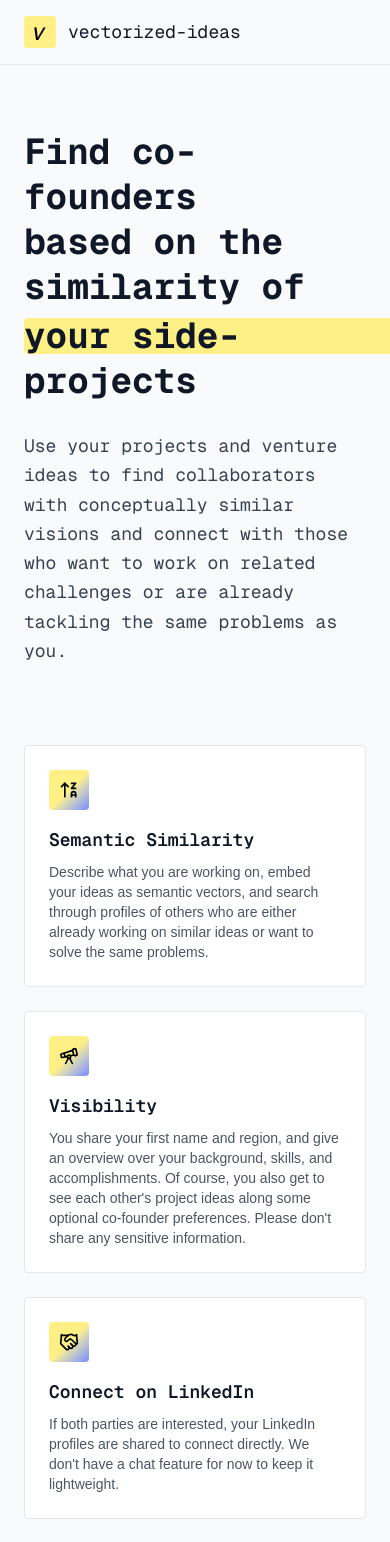
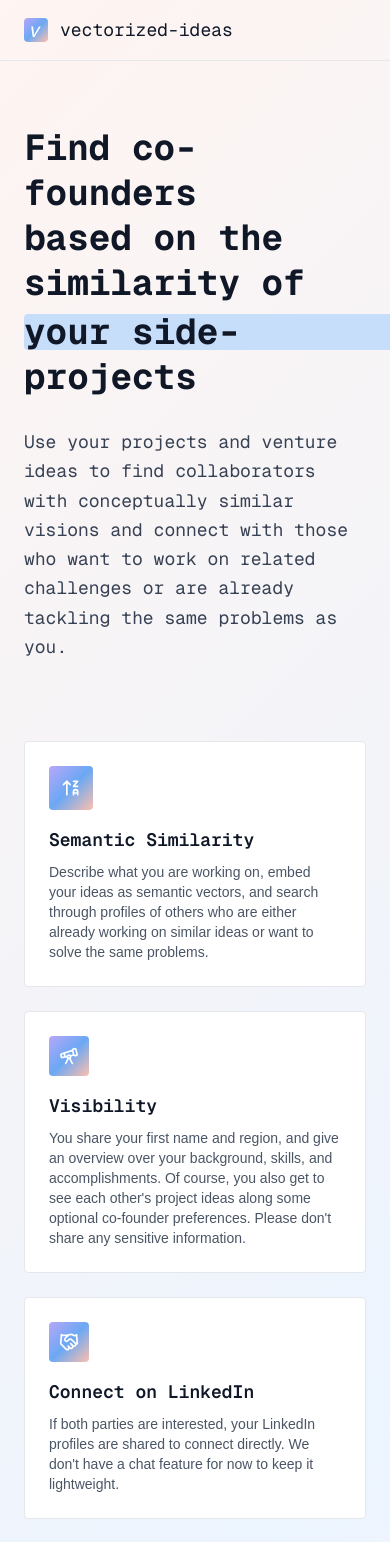
Before and after one commit to tmoxter/vectorized-ideas, a Next.js app in the folder apps/web/: page / in a window 390 px wide. Shown: the top 1542 px of the page. Built offline with nearby package versions, Linux system fonts and the light colour scheme; no server answers.

Commit message:
UI overhaul: new maion color, accent color, added rocket image to landing page

```diff
--- a/apps/web/src/app/blocked/page.tsx
+++ b/apps/web/src/app/blocked/page.tsx
@@ -205,7 +205,7 @@ export default function BlockedProfilesPage() {
   }
 
   return (
-    <div className="min-h-screen bg-gray-50">
+    <div className="min-h-screen bg-gradient-breathe pb-10">
       <Navigation
         currentPage="blocked"
         userEmail={user?.email}
@@ -219,7 +219,7 @@ export default function BlockedProfilesPage() {
           </h1>
 
           {message && (
-            <div className="mb-6 p-4 bg-blue-50 text-blue-700 border border-blue-200 rounded font-mono text-sm">
+            <div className="mb-6 p-4 bg-blue-50 text-blue-700 border border-yellow-200 rounded font-mono text-sm">
               {message}
             </div>
           )}
--- a/apps/web/src/app/globals.css
+++ b/apps/web/src/app/globals.css
@@ -10,11 +10,13 @@
   --color-foreground: var(--foreground);
   --font-sans: var(--font-geist-sans);
   --font-mono: var(--font-geist-mono);
+  --color-silver: #DFEBFF;
+  --color-typewriter: #c7defb;
 }
 
 @media (prefers-color-scheme: dark) {
   :root {
-    --background: #0a0a0a;
+    --background: #cbd1e5;
     --foreground: #ededed;
   }
 }
@@ -34,10 +36,9 @@
 .bg-gradient-breathe {
   background: linear-gradient(
     -45deg,
-    #fff7ed, #fef3c7, #fde68a, #fff7ed
+    #b7a7f80b, #6ba9f420, #fdbfac2a
   );
-  background-size: 400% 400%;
-  animation: gradient-breathe 20s ease-in-out infinite;
+  background-size: 100% 100%;
 }
 
 body {
@@ -62,7 +63,7 @@ body {
   right: -0.08em;
   bottom: 0.06em;         /* sit just under the baseline */
   height: 0.78em;         /* roughly x-height */
-  background: #fdf7c4;    /* Tailwind yellow-300 */
+  background: sky-100;    /* Tailwind yellow-300 */
   border-radius: 0.15em;  /* soft corners */
   z-index: -1;            /* behind the text */
   filter: blur(0.6px);    /* soften the fill to feel brushy */
@@ -80,6 +81,36 @@ body {
 }
 
 ::selection {
-  background-color: #fdf7c4; /* Tailwind's yellow-200 equivalent */
+  background-color: #bedbff; /* Tailwind's yellow-200 equivalent */
   color: #000000;            /* text color when highlighted */
 }
+
+@keyframes drift {
+  0% { background-position: 0 0; }
+  100% { background-position: 50px 50px; }
+}
+
+.bg-dotted-animated {
+  background-image: radial-gradient(rgba(48, 39, 219, 0.375) 1.1px, transparent 1px);
+  background-size: 40px 40px;
+  animation: drift 12s linear infinite;
+}
+
+/* Icon gradient for feature cards */
+.icon-gradient {
+  background: linear-gradient(to bottom right, #b7a7f8, #6ba8f4, #fdbfac);
+}
+
+/* Ticker animation for scrolling text */
+@keyframes ticker-scroll {
+  0% {
+    transform: translateX(0);
+  }
+  100% {
+    transform: translateX(-50%);
+  }
+}
+
+.ticker-animate {
+  animation: ticker-scroll 20s linear infinite;
+}
--- a/apps/web/src/app/icon.tsx
+++ b/apps/web/src/app/icon.tsx
@@ -17,7 +17,7 @@ export default function Icon() {
       <div
         style={{
           fontSize: 24,
-          background: '#fef08a',
+          background: '#b3bdd4',
           width: '100%',
           height: '100%',
           display: 'flex',
--- a/apps/web/src/app/matches/page.tsx
+++ b/apps/web/src/app/matches/page.tsx
@@ -240,7 +240,7 @@ export default function MatchesPage() {
   const currentCandidate = candidates[currentIndex];
 
   return (
-    <div className="min-h-screen bg-gray-50">
+    <div className="min-h-screen bg-gradient-breathe pb-10">
       <Navigation
         currentPage="discover"
         userEmail={user?.email}
@@ -261,7 +261,7 @@ export default function MatchesPage() {
           </div>
 
           {message && (
-            <div className="mb-6 p-4 bg-blue-50 text-blue-700 border border-blue-200 rounded font-mono text-sm">
+            <div className="mb-6 p-4 bg-blue-50 text-blue-700 border border-yellow-200 rounded font-mono text-sm">
               {message}
             </div>
           )}
--- a/apps/web/src/app/my-matches/page.tsx
+++ b/apps/web/src/app/my-matches/page.tsx
@@ -230,7 +230,7 @@ export default function MyMatchesPage() {
   }
 
   return (
-    <div className="min-h-screen bg-gray-50">
+    <div className="min-h-screen bg-gradient-breathe pb-10">
       <Navigation
         currentPage="my-matches"
         userEmail={user?.email}
--- a/apps/web/src/app/page.tsx
+++ b/apps/web/src/app/page.tsx
@@ -112,7 +112,7 @@ export default function Home() {
   };
 
   return (
-    <div className="min-h-screen bg-gray-50">
+    <div className="min-h-screen bg-gradient-breathe pb-10">
       {/* Header */}
       <header className="px-6 py-4 border-b border-gray-200">
         <nav className="flex items-center justify-between max-w-6xl mx-auto">
@@ -127,8 +127,8 @@ export default function Home() {
               }}
               className="flex items-center space-x-3 hover:opacity-80"
             >
-              <div className="w-8 h-8 bg-yellow-200 rounded flex items-center justify-center">
-                <span className="text-black font-mono text-2xl">{'\u{1D708}'}</span>
+              <div className="w-6 h-6 icon-gradient rounded flex items-center justify-center">
+                <span className="text-white font-mono text-xl">{'\u{1D708}'}</span>
               </div>
               <span className="font-mono text-lg text-gray-900">
                 vectorized-ideas
@@ -151,9 +151,9 @@ export default function Home() {
                   who want to work on related challenges or are already tackling the same problems as you.
                 </p>
               </div>
-              <div className="hidden lg:block lg:w-75 lg:flex-shrink-0">
+              <div className="hidden lg:block lg:w-80 lg:flex-shrink-0">
                 <Image
-                  src="/bubble.svg"
+                  src="/rocket.svg"
                   alt="Light bulb illustration"
                   width={256}
                   height={256}
@@ -167,8 +167,8 @@ export default function Home() {
               {/* How it works */}
               <div className="flex-1 grid grid-cols-1 md:grid-cols-2 gap-6">
                 <div className="p-6 bg-white rounded border border-gray-200">
-                  <div className="w-10 h-10 rounded flex items-center justify-center mb-4 bg-gradient-to-br from-yellow-200 via-yellow-200 to-indigo-400">
-                    <ArrowUpZA className="w-5 h-5 text-black" />
+                  <div className="w-11 h-11 rounded flex items-center justify-center mb-4 icon-gradient">
+                    <ArrowUpZA className="w-5 h-5 text-white" />
                   </div>
                   <h3 className="text-lg font-mono font-semibold text-gray-900 mb-2">
                     Semantic Similarity
@@ -181,8 +181,8 @@ export default function Home() {
                 </div>
 
                 <div className="p-6 bg-white rounded border border-gray-200">
-                  <div className="w-10 h-10 rounded flex items-center justify-center mb-4 bg-gradient-to-br from-yellow-200 via-yellow-200 to-indigo-400">
-                    <Telescope className="w-5 h-5 text-black" />
+                  <div className="w-10 h-10 rounded flex items-center justify-center mb-4 icon-gradient">
+                    <Telescope className="w-5 h-5 text-white" />
                   </div>
                   <h3 className="text-lg font-mono font-semibold text-gray-900 mb-2">
                     Visibility
@@ -195,8 +195,8 @@ export default function Home() {
                 </div>
 
                 <div className="p-6 bg-white rounded border border-gray-200">
-                  <div className="w-10 h-10 rounded flex items-center justify-center mb-4 bg-gradient-to-br from-yellow-200 via-yellow-200 to-indigo-400">
-                    <Handshake className="w-5 h-5 text-black" />
+                  <div className="w-10 h-10 rounded flex items-center justify-center mb-4 icon-gradient">
+                    <Handshake className="w-5 h-5 text-white" />
                   </div>
                   <h3 className="text-lg font-mono font-semibold text-gray-900 mb-2">
                     Connect on LinkedIn
@@ -208,8 +208,8 @@ export default function Home() {
                 </div>
 
                 <div className="p-6 bg-white rounded border border-gray-200">
-                  <div className="w-10 h-10 rounded flex items-center justify-center mb-4 bg-gradient-to-br from-yellow-200 via-yellow-200 to-indigo-400">
-                    <Map className="w-5 h-5 text-black" />
+                  <div className="w-10 h-10 rounded flex items-center justify-center mb-4 icon-gradient">
+                    <Map className="w-5 h-5 text-white" />
                   </div>
                   <h3 className="text-lg font-mono font-semibold text-gray-900 mb-2">
                     Compare
--- a/apps/web/src/app/profile/page.tsx
+++ b/apps/web/src/app/profile/page.tsx
@@ -334,7 +334,7 @@ export default function ProfilePage() {
   }
 
   return (
-    <div className="min-h-screen bg-gray-50">
+    <div className="min-h-screen bg-gradient-breathe pb-10">
       <Navigation
         currentPage="profile"
         userEmail={user?.email}
--- a/apps/web/src/app/settings/page.tsx
+++ b/apps/web/src/app/settings/page.tsx
@@ -134,7 +134,7 @@ export default function SettingsPage() {
   }
 
   return (
-    <div className="min-h-screen bg-gray-50">
+    <div className="min-h-screen bg-gradient-breathe pb-10">
       <Navigation
         currentPage="settings"
         userEmail={user?.email}
--- a/apps/web/src/app/skipped/page.tsx
+++ b/apps/web/src/app/skipped/page.tsx
@@ -248,7 +248,7 @@ export default function SkippedProfilesPage() {
   }
 
   return (
-    <div className="min-h-screen bg-gray-50">
+    <div className="min-h-screen bg-gradient-breathe pb-10">
       <Navigation
         currentPage="skipped"
         userEmail={user?.email}
@@ -262,7 +262,7 @@ export default function SkippedProfilesPage() {
           </h1>
 
           {message && (
-            <div className="mb-6 p-4 bg-blue-50 text-blue-700 border border-blue-200 rounded font-mono text-sm">
+            <div className="mb-6 p-4 bg-blue-50 text-blue-700 border border-yellow-200 rounded font-mono text-sm">
               {message}
             </div>
           )}
--- a/apps/web/src/components/TypewriterHero.tsx
+++ b/apps/web/src/components/TypewriterHero.tsx
@@ -6,7 +6,6 @@ const phrases = [
   "your venture ideas",
   "your side-projects",
   "your research interests",
-  "your vision",
 ];
 
 export default function TypewriterHero() {
@@ -57,7 +56,7 @@ export default function TypewriterHero() {
         {/* Highlighter */}
         <span
           aria-hidden
-          className="absolute left-0 top-[0.15em] h-[1em] z-0 block bg-yellow-200 transition-all duration-200 ease-out rounded-sm pointer-events-none"
+          className="absolute left-0 top-[0.15em] h-[1em] z-0 block bg-typewriter transition-all duration-200 ease-out rounded-sm pointer-events-none"
           style={{ width: displayedText ? `${displayedText.length}ch` : "0ch" }}
         />
 
```
Also changed, not shown: apps/web/src/app/home/page.tsx (+16 -16 lines).
